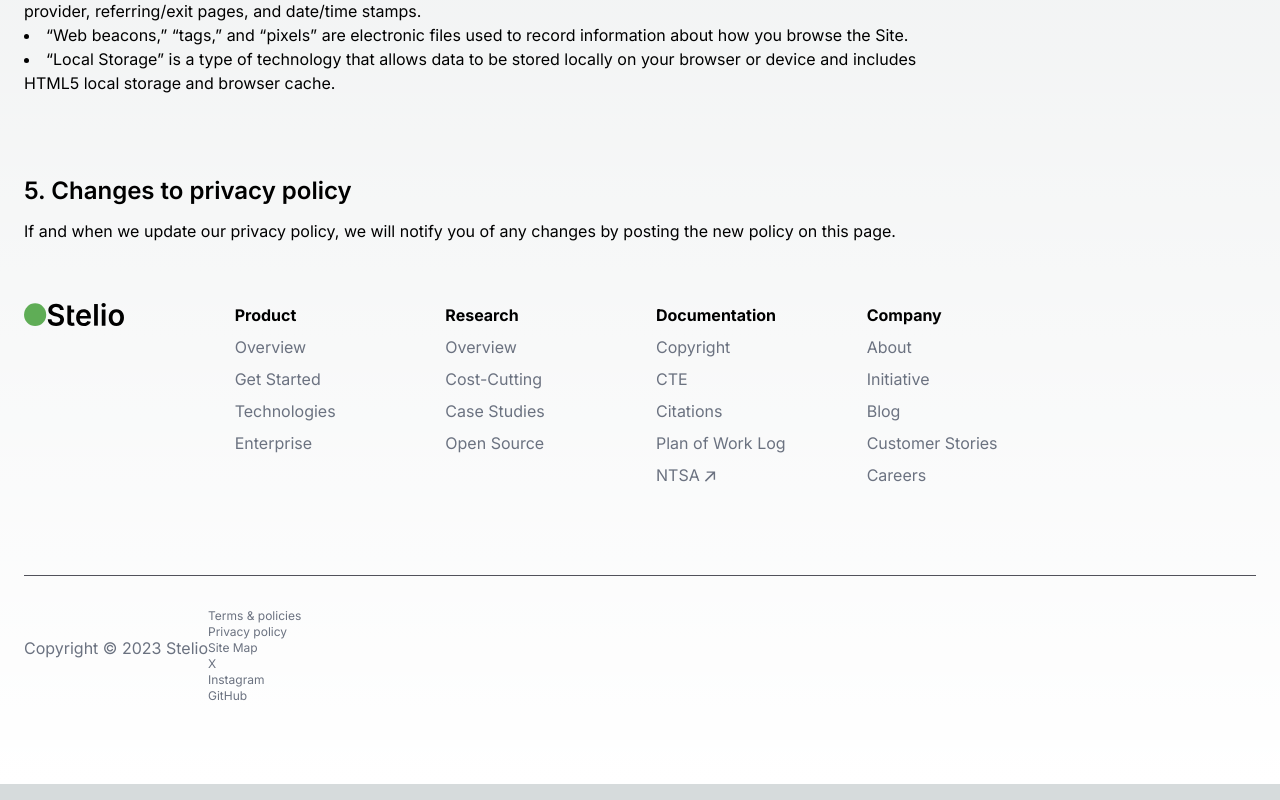
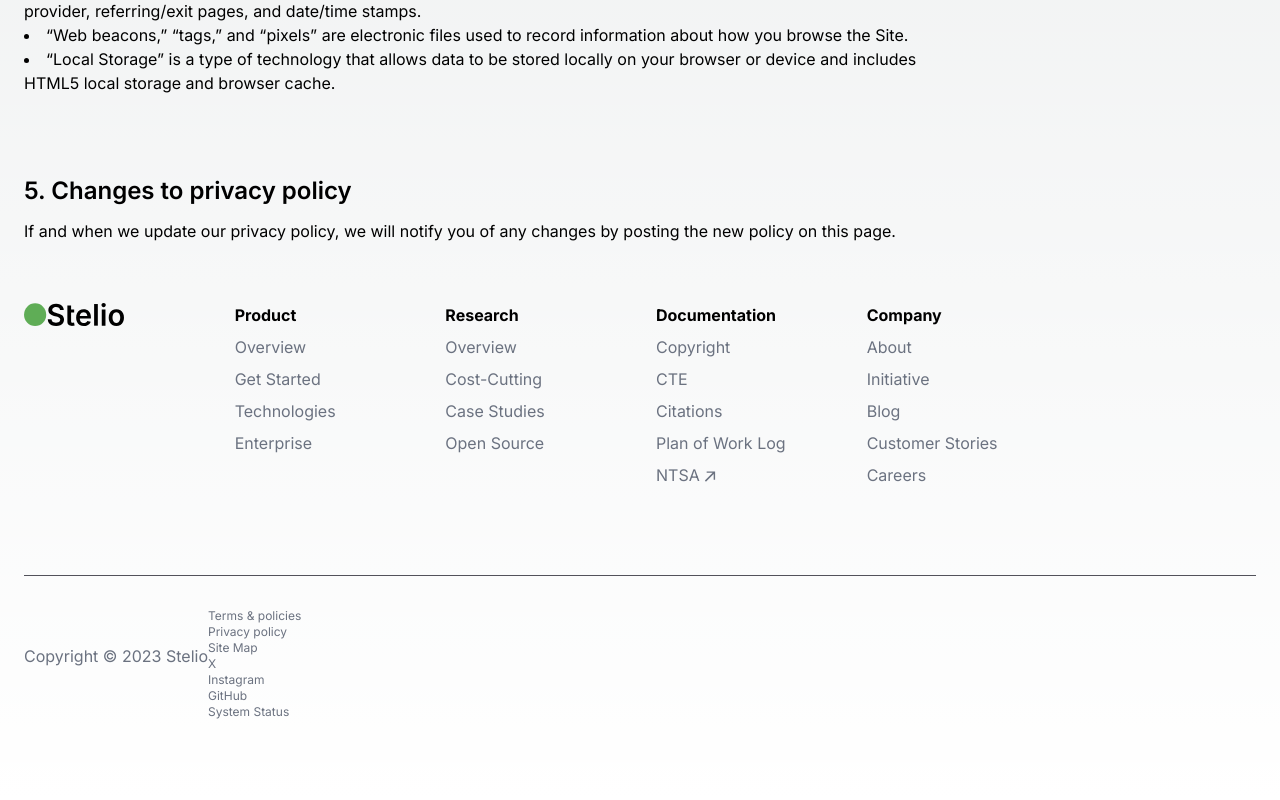
Before and after one commit to degstn/anole, a Next.js app in the folder frontend/: page /policies/privacy-policy in a window 1280 px wide. Shown: the part 1834-2634 px from the top of the page. Built offline with nearby package versions, Linux system fonts and the light colour scheme.

Commit message:
fixed sm margin errors, color scheme localization

```diff
--- a/frontend/src/app/components/Footer.js
+++ b/frontend/src/app/components/Footer.js
@@ -12,7 +12,7 @@ export default function Footer() {
           >
              <span className="mr-900 bg-opacity-0">
             <picture>
-        <source srcSet="/steliologov1sd.svg" media="(prefers-color-scheme: dark)" />
+        {/* <source srcSet="/steliologov1sd.svg" media="(prefers-color-scheme: dark)" /> */}
         <Image
             src="/steliologov1s.svg"
             alt="Stelio Logo"
@@ -295,6 +295,18 @@ export default function Footer() {
               </li>
             </ul>
           </div>
+          <div className="col-span-1 lg:col-span-2">
+            <ul className="flex flex-col flex-initial md:flex-1">
+              <li className="">
+                <Link
+                  href="/system-status"
+                  className="text-gray-500 transition duration-150 ease-in-out hover:text-gray-500 hover:underline"
+                >
+                  System Status
+                </Link>
+              </li>
+            </ul>
+          </div>
         </div>
       </div>
     </footer>
--- a/frontend/src/app/policies/privacy-policy/page.tsx
+++ b/frontend/src/app/policies/privacy-policy/page.tsx
@@ -5,7 +5,7 @@ export default function Page() {
         <div className="mx-6">
     <h1 className="text-5xl font-regular mb-16 mt-52">Privacy policy</h1>
     <hr className="border-t border-black w-full" />
-        <div className="mr-72">
+        <div className="lg:mr-72 sm:mr-0">
             <p className="font-semibold  mt-2">
                 Updated
             </p>
```
